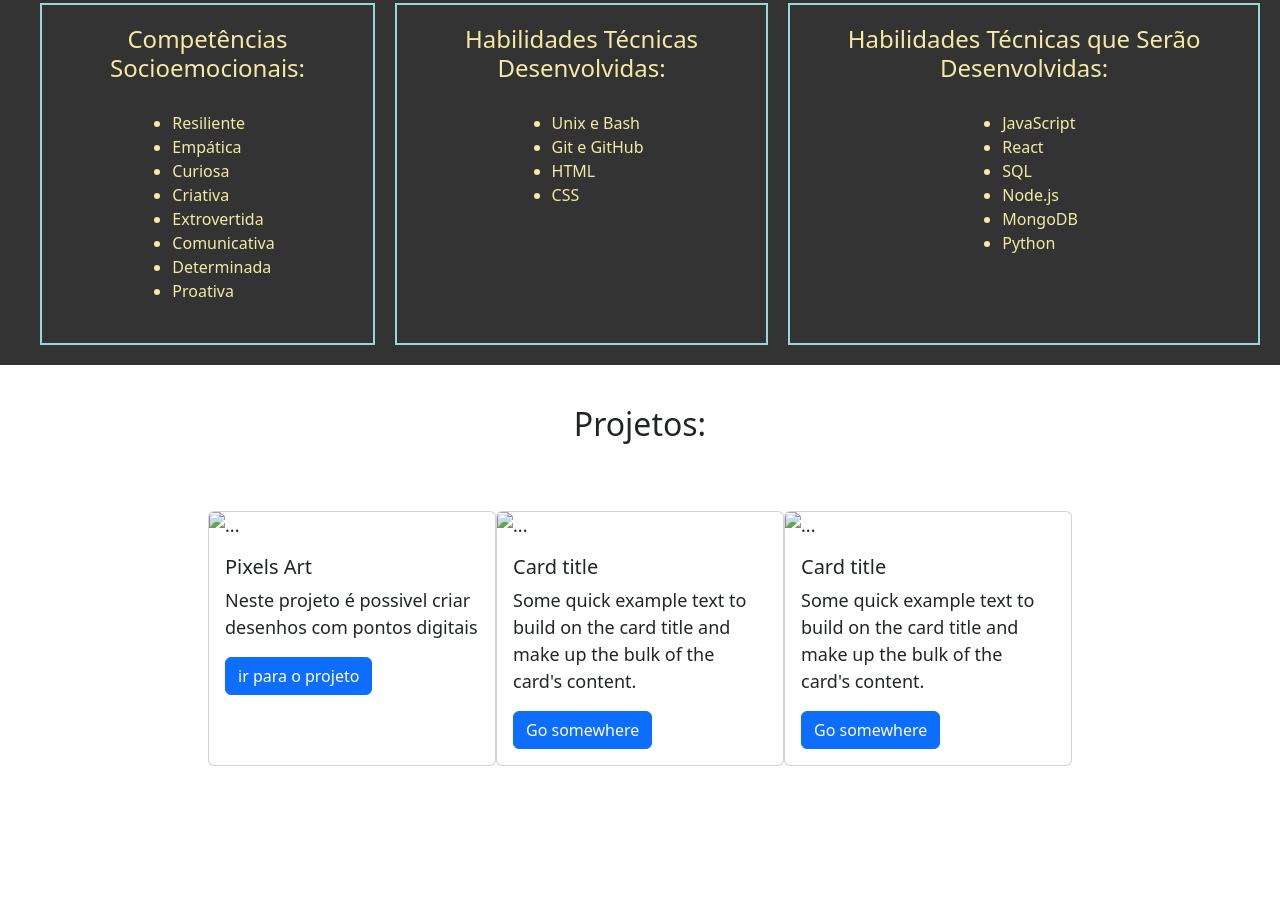
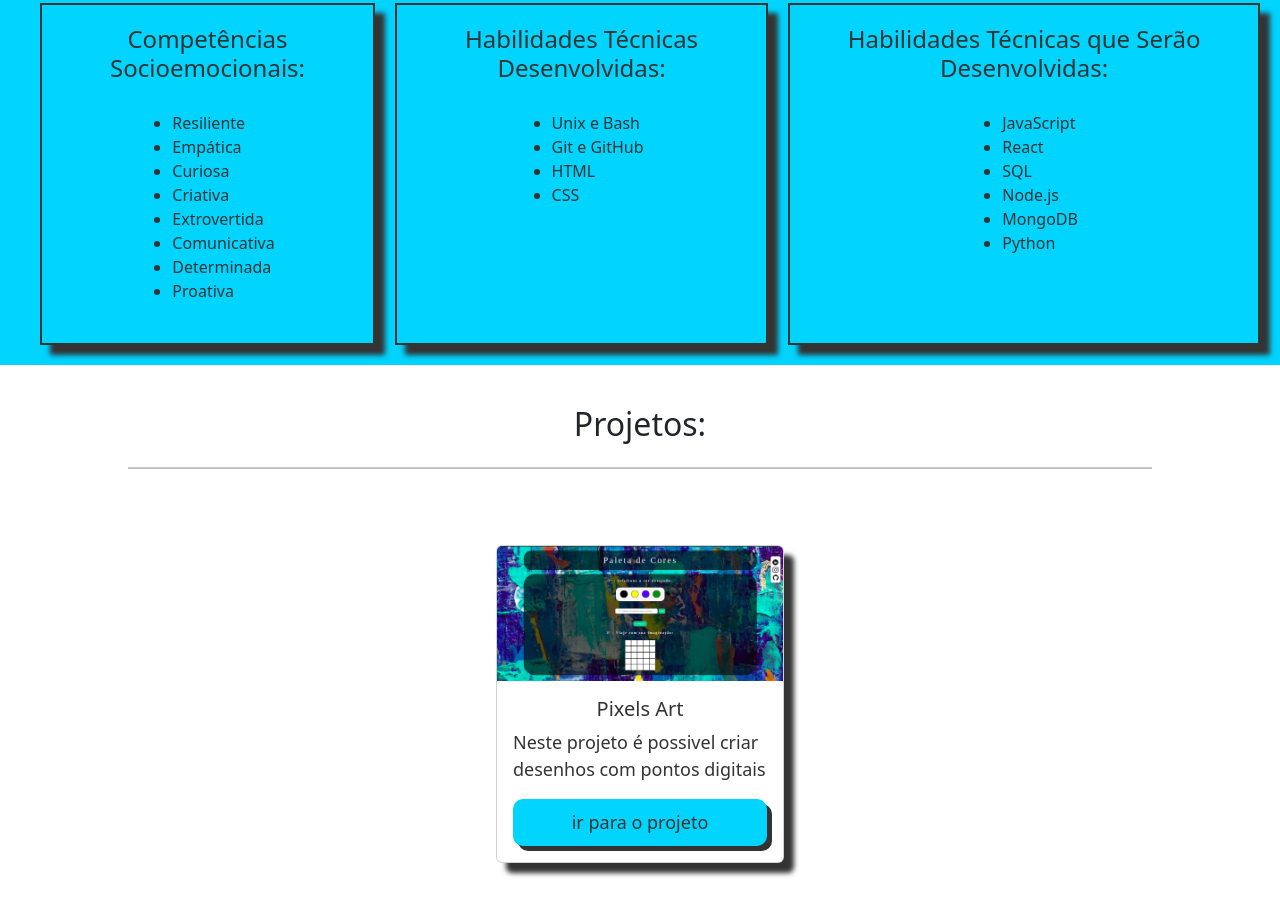
Before and after one commit to KarolineKS/KarolineKS.github.io, a plain HTML site: page index.html in a window 1280 px wide. Shown: the part 1617-2532 px from the top of the page. Drawn offline with nearby package versions, Linux system fonts and the light colour scheme.

Commit message:
arrumando seções + sombras

```diff
--- a/index.html
+++ b/index.html
@@ -109,31 +109,15 @@
       </section>
       <section class="projetos">
         <h2  id="projetos">Projetos:</h2>
+        <hr>
         <div class="cards-projetos">
           <div class="card" style="width: 18rem;">
-            <img src="..." class="card-img-top" alt="...">
-            <div class="card-body">
+            <img src="Imagens/projeto-pixels-art.jpeg" class="card-img-top" alt="...">
+            <div class="card-body card-pj">
               <h5 class="card-title">Pixels Art</h5>
               <p class="card-text">Neste projeto é possivel criar desenhos com pontos digitais</p>
-              <a href="#" class="btn btn-primary">ir para o projeto</a>
+              <a href="#" class="btn-projeto">ir para o projeto</a>
             </div>
-          </div>
-          <div class="card" style="width: 18rem;">
-            <img src="..." class="card-img-top" alt="...">
-            <div class="card-body">
-              <h5 class="card-title">Card title</h5>
-              <p class="card-text">Some quick example text to build on the card title and make up the bulk of the card's content.</p>
-              <a href="#" class="btn btn-primary">Go somewhere</a>
-            </div>
-          </div>
-          <div class="card" style="width: 18rem;">
-            <img src="..." class="card-img-top" alt="...">
-            <div class="card-body">
-              <h5 class="card-title">Card title</h5>
-              <p class="card-text">Some quick example text to build on the card title and make up the bulk of the card's content.</p>
-              <a href="#" class="btn btn-primary">Go somewhere</a>
-            </div>
-          </div>
         </div>
       </section>
 
--- a/style.css
+++ b/style.css
@@ -142,10 +142,10 @@ nav ul li a:hover {
 }
 
 .competencias {
-  background-color: #333333;
+  background-color: rgba(0, 212, 255) ;
   display: flex;
   justify-content: space-around;
-  color: #f3eba5;
+  color: #333333;
   padding: 20px;
 }
 
@@ -155,11 +155,12 @@ section h4 {
 }
 
 .competencias section {
-  border: #9bd6d9 2px solid;
+  border: #333333 2px solid;
   margin-left: 20px;
   display: flex;
   flex-direction: column;
   align-items: center;
+  box-shadow: 10px 10px 5px #333333;
 }
 
 .projetos {
@@ -174,6 +175,33 @@ section h4 {
 .cards-projetos{
   margin-top: 60px;
   display: flex;
+}
+.card {
+  box-shadow: 10px 10px  5px #333333;
+}
+
+.card-pj {
+  display: flex;
+  flex-direction: column;
+}
+
+.card-text, .card-title {
+  color: #333333;
+}
+
+.card-title {
+  text-align: center;
+}
+
+.btn-projeto{
+
+  background-color: rgba(0, 212, 255);
+  color: #333333;
+  padding: 10px;
+  text-decoration: none;
+  border-radius: 10px;
+  text-align: center;
+  box-shadow: 5px 5px  #333333;
 }
 
 .nav-links-redessociais a:hover {
```
Also changed, not shown: Imagens/projeto-pixels-art.jpeg (added).
